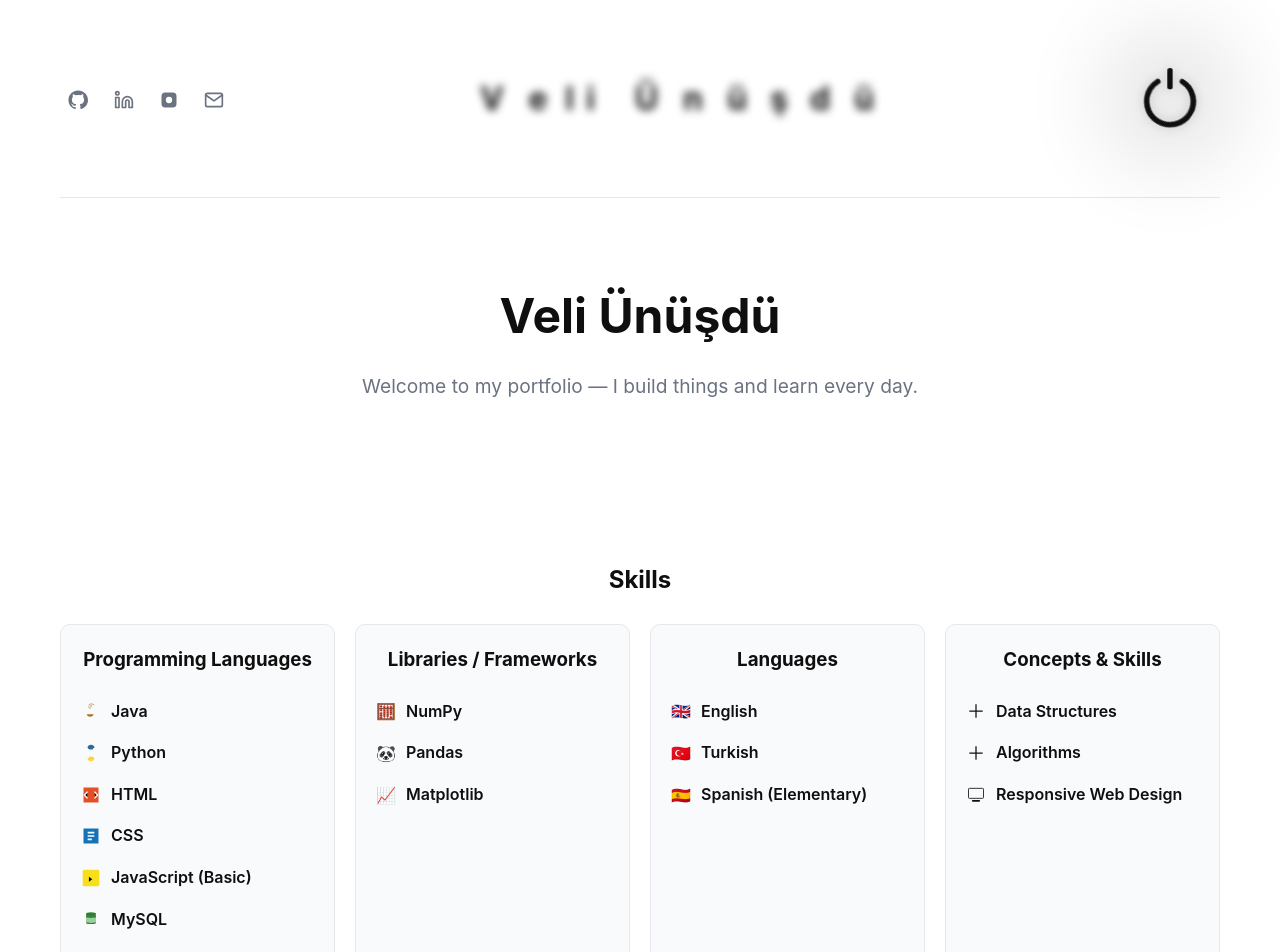
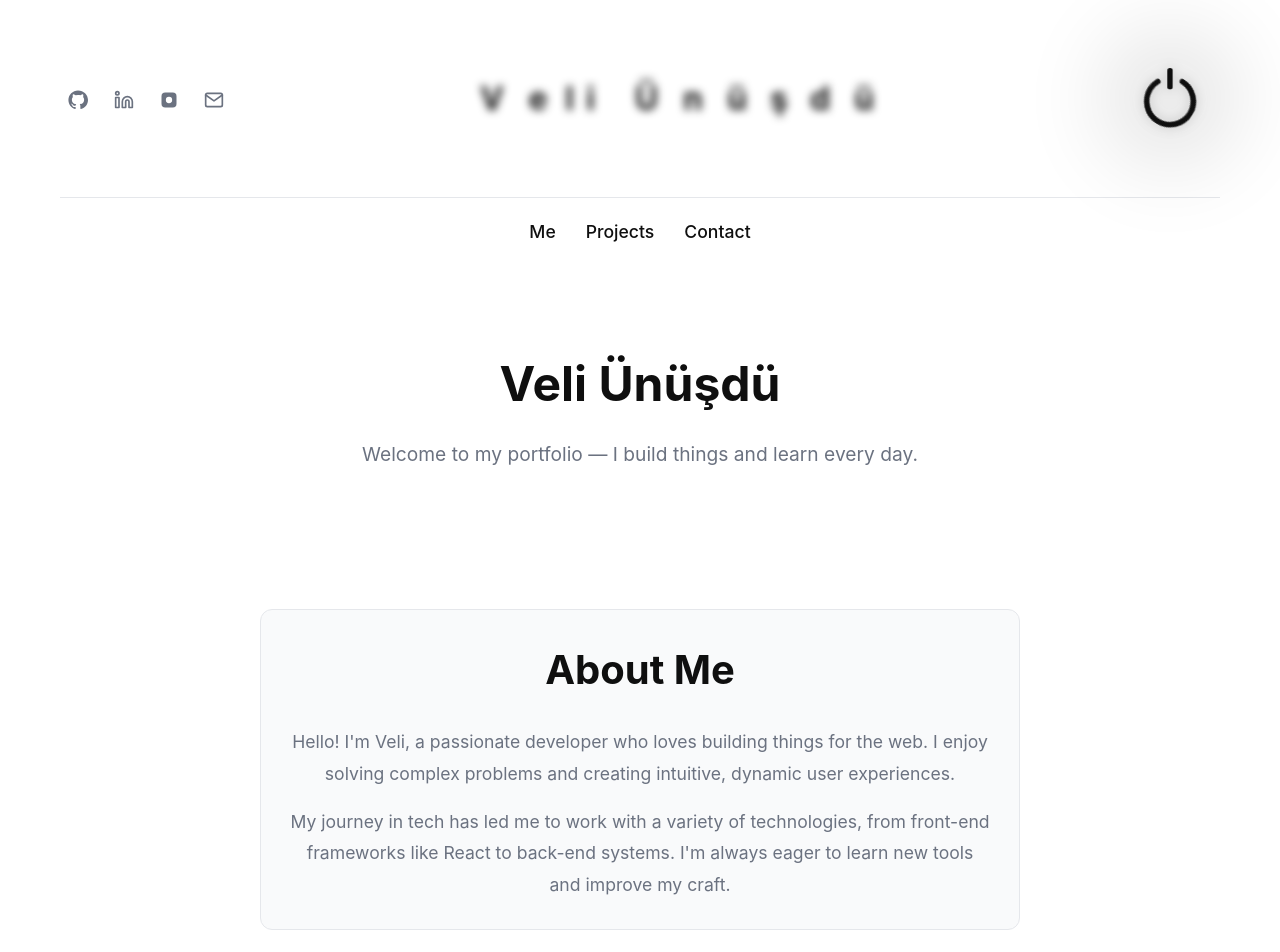
Before and after one commit to veliunusdu/veliunusdu, a React (Vite) app in the folder my-portfolio/: page / in a window 1280 px wide. Shown: the top 952 px of the page. Built offline with nearby package versions, Linux system fonts and the light colour scheme.

Commit message:
feat: Add About Me section, update navigation and layout, refine skills

```diff
--- a/my-portfolio/src/App.jsx
+++ b/my-portfolio/src/App.jsx
@@ -7,6 +7,7 @@ import site from './data/siteConfig'
 import SocialLinks from './components/SocialLinks'
 import Skills from './components/Skills'
 import Education from './components/Education'
+import AboutMe from './components/AboutMe'
 import { motion } from 'framer-motion'
 
 export default function App() {
@@ -89,6 +90,14 @@ export default function App() {
         </div>
       </motion.header>
 
+      <nav className="site-nav" style={{ display: 'flex', justifyContent: 'center', padding: '20px 0' }}>
+        <ul style={{ display: 'flex', gap: '30px', listStyle: 'none', padding: 0, margin: 0 }}>
+          <li><a href="#about" style={{ textDecoration: 'none', color: 'var(--fg)', fontWeight: 500, fontSize: '1.1rem' }}>Me</a></li>
+          <li><a href="#projects" style={{ textDecoration: 'none', color: 'var(--fg)', fontWeight: 500, fontSize: '1.1rem' }}>Projects</a></li>
+          <li><a href="#contact" style={{ textDecoration: 'none', color: 'var(--fg)', fontWeight: 500, fontSize: '1.1rem' }}>Contact</a></li>
+        </ul>
+      </nav>
+
       <main>
         <motion.section
           className="hero"
@@ -101,14 +110,7 @@ export default function App() {
           <p>Welcome to my portfolio — I build things and learn every day.</p>
         </motion.section>
 
-        <motion.div
-          initial="hidden"
-          whileInView="visible"
-          viewport={{ once: true, margin: "-50px" }}
-          variants={fadeInUp}
-        >
-          <Skills />
-        </motion.div>
+        <AboutMe />
 
         <motion.div
           initial="hidden"
@@ -119,7 +121,17 @@ export default function App() {
           <Education />
         </motion.div>
 
+        <motion.div
+          initial="hidden"
+          whileInView="visible"
+          viewport={{ once: true, margin: "-50px" }}
+          variants={fadeInUp}
+        >
+          <Skills />
+        </motion.div>
+
         <motion.section
+          id="projects"
           className="projects"
           initial="hidden"
           whileInView="visible"
@@ -135,6 +147,7 @@ export default function App() {
         </motion.section>
 
         <motion.section
+          id="contact"
           className="contact"
           initial="hidden"
           whileInView="visible"
--- /dev/null
+++ b/my-portfolio/src/components/AboutMe.jsx
@@ -0,0 +1,29 @@
+import React from 'react'
+import { motion } from 'framer-motion'
+
+export default function AboutMe() {
+    return (
+        <section id="about" className="about-me-section">
+            <motion.div
+                initial={{ opacity: 0, y: 20 }}
+                whileInView={{ opacity: 1, y: 0 }}
+                viewport={{ once: true }}
+                transition={{ duration: 0.6 }}
+                className="about-card"
+            >
+                <h2>About Me</h2>
+                <div className="about-text">
+                    <p>
+                        Hello! I'm Veli, a passionate developer who loves building things for the web.
+                        I enjoy solving complex problems and creating intuitive, dynamic user experiences.
+                    </p>
+                    <p>
+                        My journey in tech has led me to work with a variety of technologies,
+                        from front-end frameworks like React to back-end systems.
+                        I'm always eager to learn new tools and improve my craft.
+                    </p>
+                </div>
+            </motion.div>
+        </section>
+    )
+}
--- a/my-portfolio/src/data/skills.js
+++ b/my-portfolio/src/data/skills.js
@@ -1,31 +1,11 @@
 
 const skills = [
-  {
-    category: 'Programming Languages',
-    items: [
-      { name: 'Java', icon: 'java' },
-      { name: 'Python', icon: 'python' },
-      { name: 'HTML', icon: 'html' },
-      { name: 'CSS', icon: 'css' },
-      { name: 'JavaScript (Basic)', icon: 'js' },
-      { name: 'MySQL', icon: 'sql' },
-      { name: 'MongoDB', icon: 'mongodb' }
-    ]
-  },
-  {
-    category: 'Libraries / Frameworks',
-    items: [
-      { name: 'NumPy', icon: 'numpy' },
-      { name: 'Pandas', icon: 'pandas' },
-      { name: 'Matplotlib', icon: 'matplotlib' }
-    ]
-  },
   {
     category: 'Languages',
     items: [
       { name: 'English', icon: 'english' },
       { name: 'Turkish', icon: 'turkish' },
-  { name: 'Spanish (Elementary)', icon: 'spanish' }
+      { name: 'Spanish (Elementary)', icon: 'spanish' }
     ]
   },
   {
--- a/my-portfolio/src/index.css
+++ b/my-portfolio/src/index.css
@@ -263,7 +263,8 @@ section>h2,
   justify-content: center;
 }
 
-.education-card {
+.education-card,
+.about-card {
   max-width: 760px;
   margin: 0 auto;
   background: var(--card);
@@ -1195,3 +1196,53 @@ body.power-switch-demo {
   justify-content: center;
   align-items: center;
 }
+
+/* About Me Section */
+.about-me-section {
+  max-width: 800px;
+  margin: 0 auto;
+  padding: 60px 20px;
+  text-align: center;
+}
+
+.about-card h2 {
+  font-size: 2.5rem;
+  margin-bottom: 24px;
+}
+
+.about-text {
+  font-size: 1.1rem;
+  line-height: 1.8;
+  color: var(--muted);
+  display: flex;
+  flex-direction: column;
+  gap: 16px;
+}
+
+/* Navigation Links Hover Effect */
+.site-nav a {
+  position: relative;
+  transition: color 0.3s ease;
+}
+
+.site-nav a::after {
+  content: '';
+  position: absolute;
+  width: 100%;
+  height: 2px;
+  bottom: -4px;
+  left: 0;
+  background-color: var(--accent);
+  transform: scaleX(0);
+  transform-origin: bottom right;
+  transition: transform 0.3s ease-out;
+}
+
+.site-nav a:hover {
+  color: var(--accent) !important;
+}
+
+.site-nav a:hover::after {
+  transform: scaleX(1);
+  transform-origin: bottom left;
+}
```
